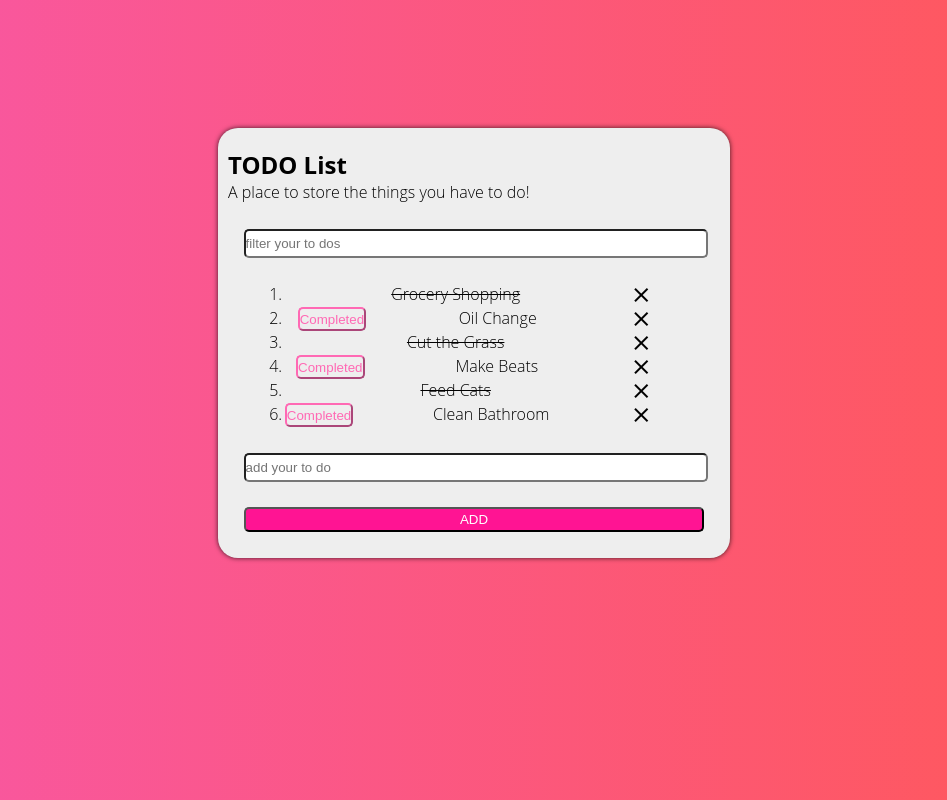
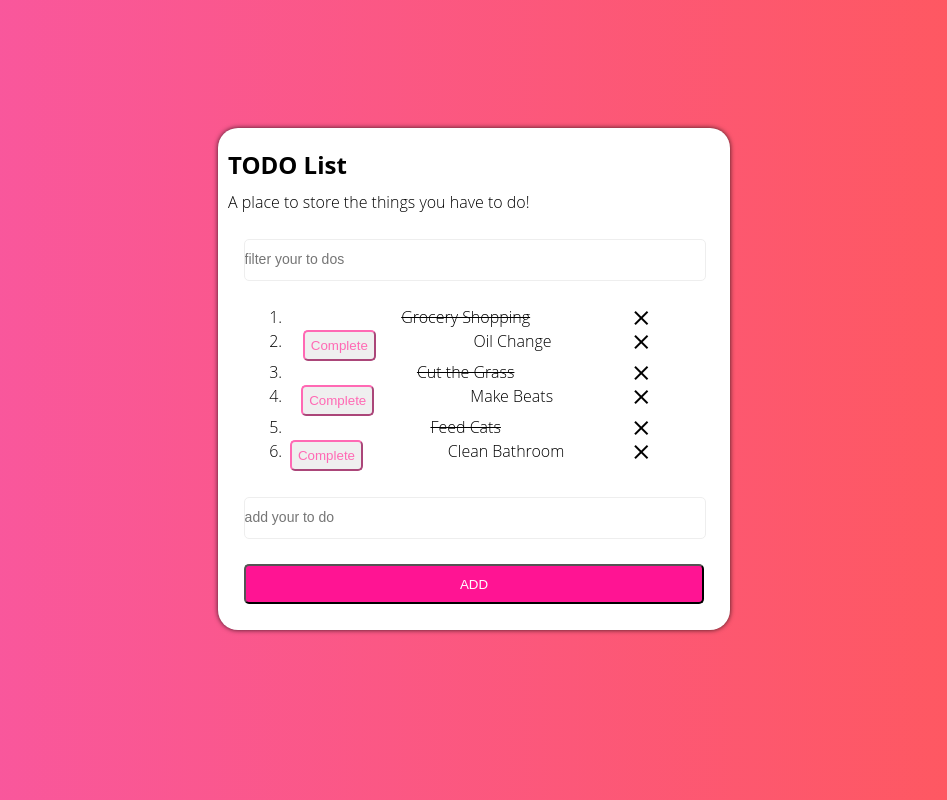
Before and after one commit to ristaujo/angularLab, a plain HTML site: page index.html in a window 1280 px wide. Shown: the whole page, without its empty margins (166-1113 px from the left). Drawn offline with nearby package versions, Linux system fonts and the light colour scheme.

Commit message:
formatting

```diff
--- a/index.html
+++ b/index.html
@@ -21,7 +21,7 @@
 
       <form class="listing-form">
         <p>{{$index + 1}}.</p>
-        <button type="button" id="completed-btn" ng-if="item.completed === false">Completed</button>
+        <button type="button" id="completed-btn" ng-if="item.completed === false">Complete</button>
         <p ng-class="{'completed': item.completed === true}" id="myitems">{{item.task}}</p>
         <i class="material-icons">clear</i>
       </form>
--- a/style.css
+++ b/style.css
@@ -8,9 +8,8 @@ body {
   display: flex;
   justify-content: center;
   align-content: center;
-  Font-family: 'Open Sans', sans-serif;
-  Font-weight: 300;
-
+  font-family: 'Open Sans', sans-serif;
+  font-weight: 300;
 
 }
 
@@ -25,6 +24,7 @@ h1 {
 }
 #intro {
   margin-left: 10px;
+  margin-top: 10px;
 }
 
 
@@ -32,7 +32,7 @@ h1 {
 .data-display {
   margin-top: 10%;
   margin-bottom: 10%;
-  background:#eee;
+  background:white;
   flex-direction: column;
   width: 40%;
   height: 50%;
@@ -49,35 +49,47 @@ h1 {
   margin-right: 5%;
   border-radius: 5px 5px 5px 5px;
   width: 90%;
-  height: 25px;
+  height: 40px;
   margin-bottom: 5%;
+  border: .5px solid #eee;
+}
+
+.todo-filter::placeholder {
+  font-size: 14px;
 }
 
 #add-btn {
   margin-top: 5%;
   width: 90%;
   margin-left: 5%;
-  height: 25px;
+  height: 40px;
   background-color: #ff1493;
   border-radius: 5px 5px 5px 5px;
   color: white;
   margin-bottom: 5%;
+  font-weight: 300;
+
 }
 
 #add-todo {
   margin-left: 5%;
   width: 90%;
   border-radius: 5px 5px 5px 5px;
-  height: 25px;
+  height: 40px;
+  border: .5px solid #eee;
 
 }
 
+#add-todo::placeholder {
+  font-size: 14px;
+}
+
 #completed-btn {
-  background-color: #eee;
   border-color: #ff69b4;
   color: #ff69b4;
   border-radius: 5px;
   margin-left: -77px;
+  padding: 6px;
 }
 
 .listing-form {
@@ -85,6 +97,7 @@ h1 {
   justify-content: space-between;
   margin-left: 10%;
   margin-right: 15%;
+  flex-direction: row;
 }
 
 #indv-items {
@@ -92,7 +105,7 @@ h1 {
 }
 
 #myitems {
-  padding-left: -20px;
+  margin-right: -20px;
 }
 
 .completed {
```
